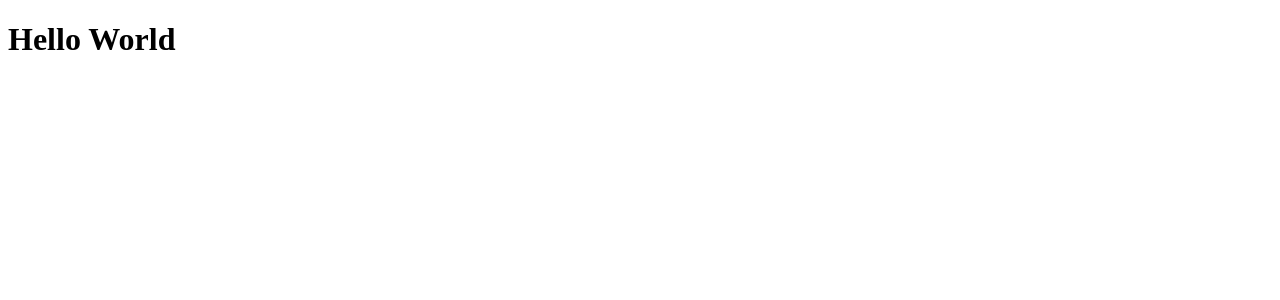
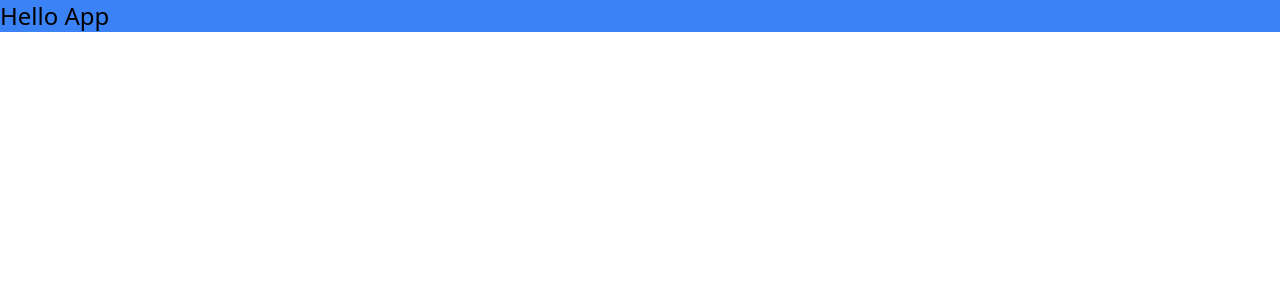
Before and after one commit to milson6389/reactjs-video-belajar, a React (Vite) app: page / in a window 1280 px wide. Shown: the top 300 px of the page. Built offline with nearby package versions, Linux system fonts and the light colour scheme.

Commit message:
Feat: Integrate Tailwindcss to React

```diff
--- a/package.json
+++ b/package.json
@@ -10,6 +10,8 @@
     "preview": "vite preview"
   },
   "dependencies": {
+    "autoprefixer": "^10.4.20",
+    "postcss-cli": "^11.0.0",
     "react": "^18.3.1",
     "react-dom": "^18.3.1"
   },
@@ -23,6 +25,7 @@
     "eslint-plugin-react-hooks": "^5.1.0-rc.0",
     "eslint-plugin-react-refresh": "^0.4.9",
     "globals": "^15.9.0",
+    "tailwindcss": "^3.4.12",
     "vite": "^5.4.1"
   }
 }
--- /dev/null
+++ b/postcss.config.js
@@ -0,0 +1,8 @@
+const config = {
+  plugins: {
+    tailwindcss: {},
+    autoprefixer: {},
+  },
+};
+
+export default config;
--- a/src/App.jsx
+++ b/src/App.jsx
@@ -1,8 +1,10 @@
+import React from "react";
+
 function App() {
   return (
-    <>
-      <h1>Hello World</h1>
-    </>
+    <div className="bg-blue-500">
+      <h1 className="text-2xl">Hello App</h1>
+    </div>
   );
 }
 
--- /dev/null
+++ b/src/index.css
@@ -0,0 +1,11 @@
+@tailwind base;
+@tailwind components;
+@tailwind utilities;
+
+*,
+*::before,
+*::after {
+  margin: 0;
+  padding: 0;
+  box-sizing: "border-box";
+}
--- a/src/main.jsx
+++ b/src/main.jsx
@@ -1,6 +1,7 @@
 import { StrictMode } from "react";
 import { createRoot } from "react-dom/client";
 import App from "./App.jsx";
+import "./index.css";
 
 createRoot(document.getElementById("root")).render(
   <StrictMode>
--- /dev/null
+++ b/tailwind.config.js
@@ -0,0 +1,8 @@
+/** @type {import('tailwindcss').Config} */
+export default {
+  content: ["./src/**/*.{js,jsx,ts,tsx}"],
+  theme: {
+    extend: {},
+  },
+  plugins: [],
+};
```
Also changed, not shown: 1 other file (tests, documents, lock files or other folders).
